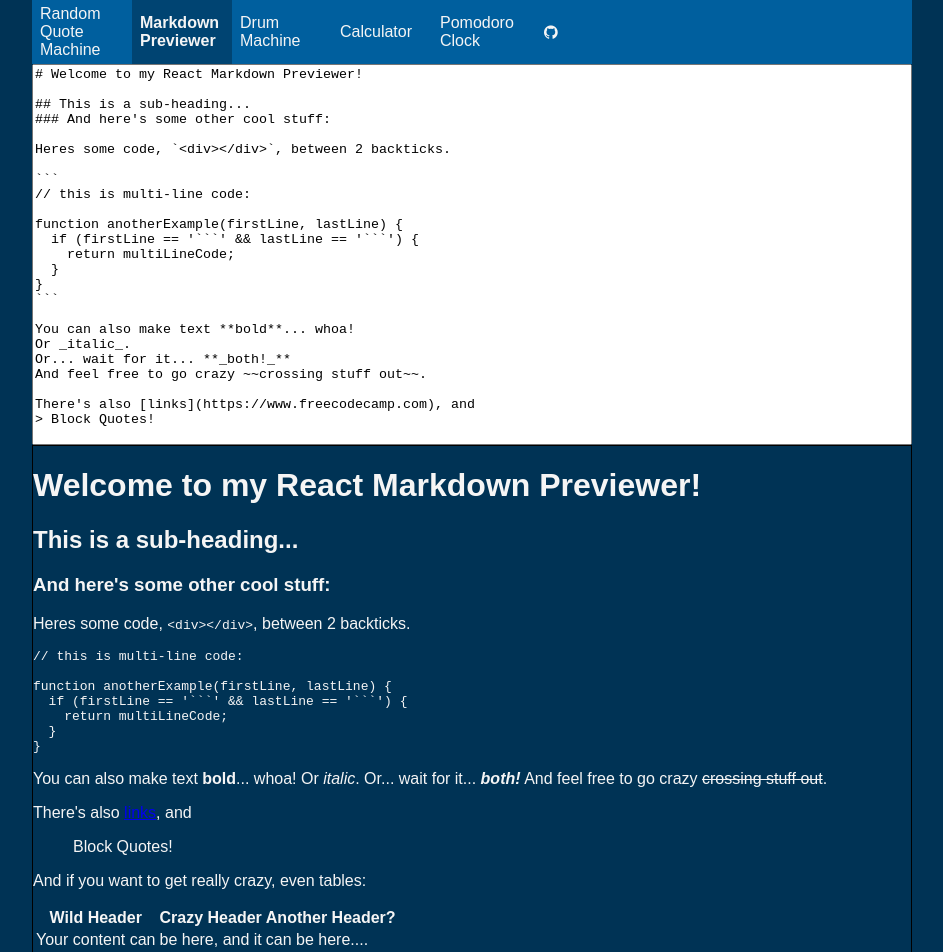
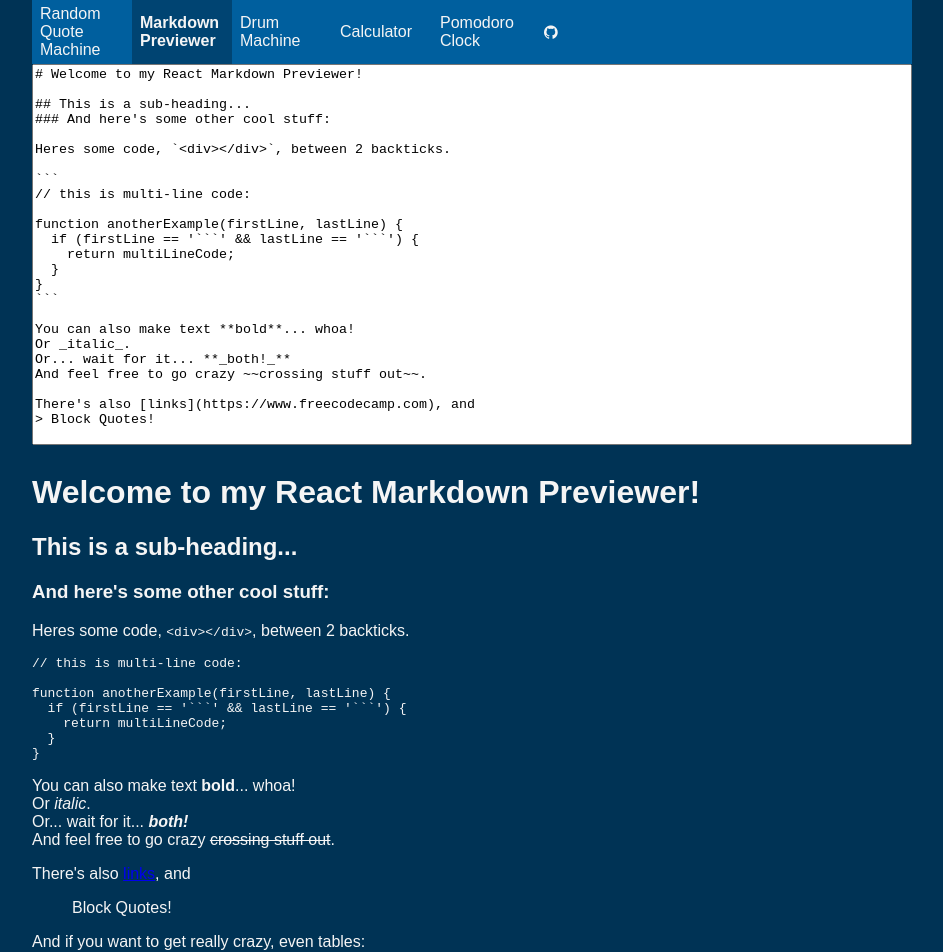
Before and after one commit to jbockerstette/react-freecodecamp-projects, a React (Create React App) app: page /markdown-previewer in a window 1280 px wide. Shown: the top 952 px of the page, without its empty margins (168-1111 px from the left). Built offline with nearby package versions, Linux system fonts and the light colour scheme; the HTML template or start-up script is replaced by a standard one.

Commit message:
Passes all tests.

```diff
--- a/src/MarkDownPreviewer.css
+++ b/src/MarkDownPreviewer.css
@@ -2,6 +2,7 @@
   display: grid;
   grid-template-columns: repeat(auto-fit, minmax(500px, 1fr));
   grid-template-rows: 1fr;
+  grid-gap: 0.5rem;
   height: 100%;
 }
 
@@ -15,8 +16,6 @@
 }
 
 .grid #preview {
-  border: solid black 1px;
   justify-self: stretch;
   align-self: stretch;
-  overflow-y: scroll;
 }
--- a/src/MarkDownPreviewer.js
+++ b/src/MarkDownPreviewer.js
@@ -1,9 +1,14 @@
 import React from 'react';
 import PropTypes from 'prop-types';
 import marked from 'marked';
-import TextEditor from './TextEditor';
-import Previewer from './Previewer';
 import './MarkDownPreviewer.css';
+
+marked.setOptions({ breaks: true });
+
+const renderer = new marked.Renderer();
+renderer.link = function link(href, title, text) {
+  return `<a target="_blank" href="${href}">${text}</a>`;
+};
 
 // Need to add this so that the test suite freecodecamp uses will not fail the tests.
 window.marked = marked;
@@ -13,6 +18,26 @@ const defaultMD =
 
 const Grid = props => <div className="grid">{props.children}</div>;
 
+const Previewer = props => (
+  <div
+    id="preview"
+    dangerouslySetInnerHTML={{
+      __html: marked(props.text, { renderer })
+    }}
+  />
+);
+
+const TextEditor = props => (
+  <textarea
+    cols="30"
+    rows="25"
+    onChange={props.onChange}
+    name="editor"
+    id="editor"
+    value={props.text}
+  />
+);
+
 class MarkDownPreviewer extends React.Component {
   constructor(props) {
     super(props);
@@ -20,7 +45,8 @@ class MarkDownPreviewer extends React.Component {
     this.handleChange = this.handleChange.bind(this);
   }
 
-  handleChange(value) {
+  handleChange(e) {
+    const { value } = e.target;
     this.setState(() => ({
       text: value
     }));
@@ -29,10 +55,7 @@ class MarkDownPreviewer extends React.Component {
   render() {
     return (
       <Grid>
-        <TextEditor
-          defaultText={this.props.defaultText}
-          onChange={this.handleChange}
-        />
+        <TextEditor text={this.state.text} onChange={this.handleChange} />
         <Previewer text={this.state.text} />
       </Grid>
     );
--- a/src/Previewer.js
+++ /dev/null
@@ -1,37 +0,0 @@
-import React from 'react';
-import PropTypes from 'prop-types';
-import marked from 'marked';
-import './MarkDownPreviewer.css';
-
-class Previewer extends React.Component {
-  constructor(props) {
-    super(props);
-    this.markupRef = React.createRef();
-  }
-
-  componentDidMount() {
-    this.setMarkup();
-  }
-
-  componentDidUpdate() {
-    this.setMarkup();
-  }
-
-  setMarkup() {
-    this.markupRef.current.innerHTML = marked(this.props.text);
-  }
-
-  render() {
-    return <div ref={this.markupRef} id="preview" />;
-  }
-}
-
-Previewer.propTypes = {
-  text: PropTypes.string
-};
-
-Previewer.defaultProps = {
-  text: ''
-};
-
-export default Previewer;
--- a/src/TextEditor.js
+++ /dev/null
@@ -1,45 +0,0 @@
-import React from 'react';
-import PropTypes from 'prop-types';
-import './MarkDownPreviewer.css';
-
-class TextEditor extends React.Component {
-  constructor(props) {
-    super(props);
-    this.state = { text: props.defaultText };
-    this.handleChange = this.handleChange.bind(this);
-  }
-
-  handleChange(e) {
-    const { value } = e.target;
-    this.props.onChange(value);
-    this.setState(() => ({
-      text: value
-    }));
-  }
-
-  render() {
-    const { text } = this.state;
-    return (
-      <textarea
-        cols="30"
-        rows="25"
-        onChange={this.handleChange}
-        name="editor"
-        id="editor"
-        value={text}
-      />
-    );
-  }
-}
-
-TextEditor.propTypes = {
-  onChange: PropTypes.func,
-  defaultText: PropTypes.string
-};
-
-TextEditor.defaultProps = {
-  onChange: () => {},
-  defaultText: ''
-};
-
-export default TextEditor;
```
